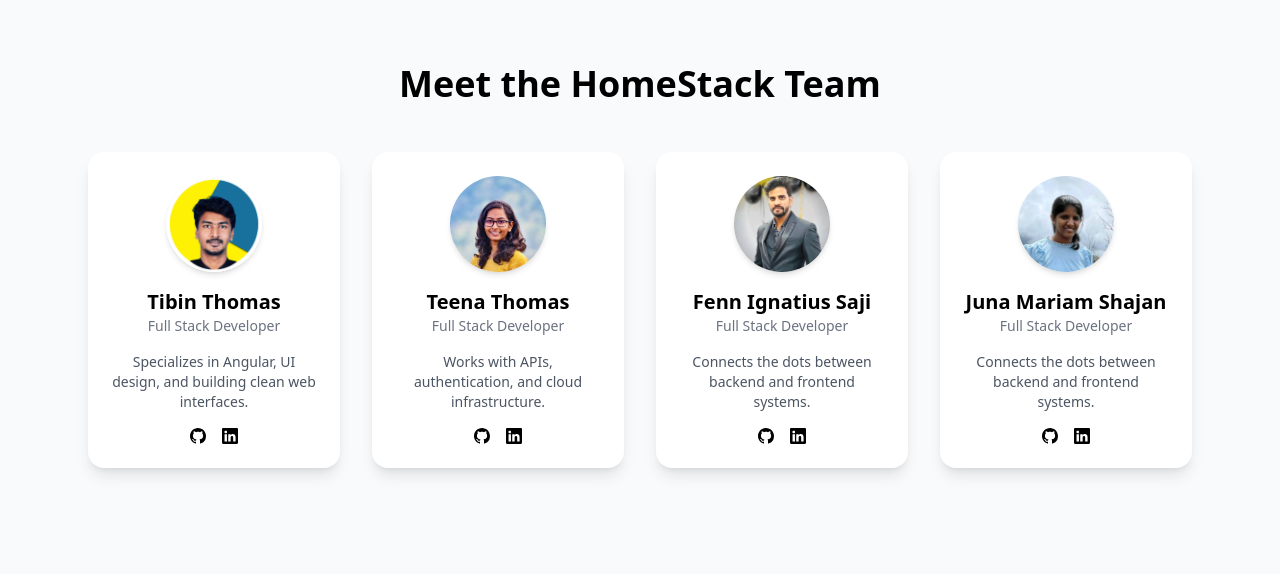
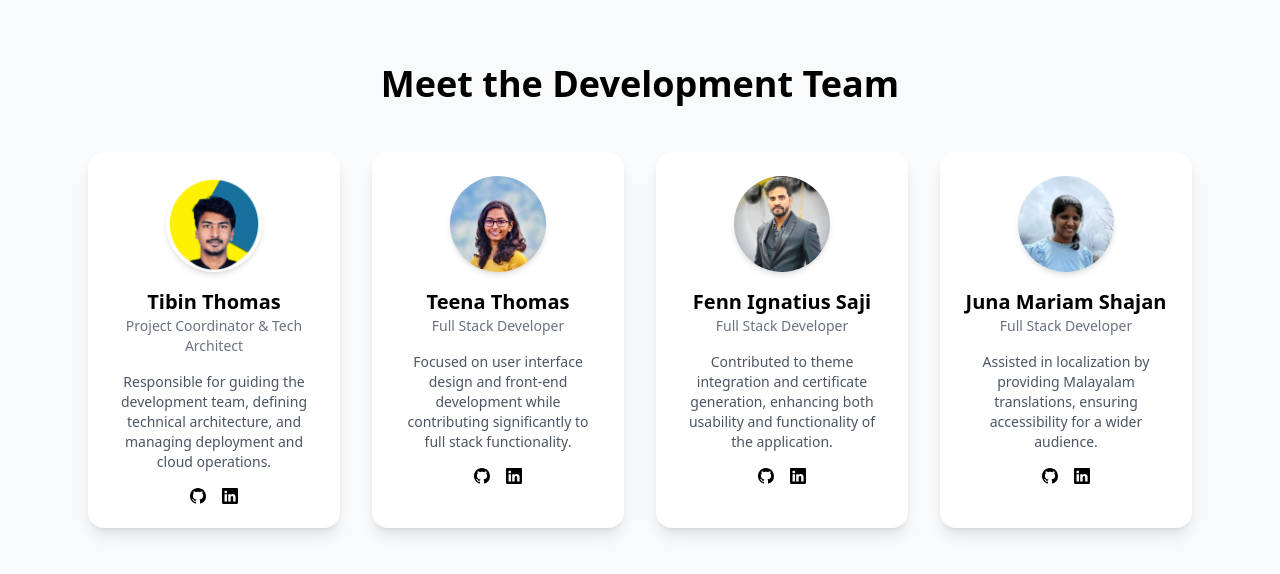
Before and after one commit to teena496/homestack-team, a plain HTML site: page index.html in a window 1280 px wide. Drawn offline with nearby package versions, Linux system fonts and the light colour scheme.

Commit message:
Changes in description and team name change

```diff
--- a/index.html
+++ b/index.html
@@ -9,7 +9,7 @@
   <body class="bg-gray-50">
     <section class="max-w-6xl mx-auto px-6 py-16">
       <h1 class="text-4xl font-bold mb-12 text-center">
-        Meet the HomeStack Team
+        Meet the Development Team
       </h1>
 
       <ul class="grid grid-cols-1 sm:grid-cols-2 lg:grid-cols-4 gap-8">
@@ -24,10 +24,12 @@
               class="w-24 h-24 rounded-full object-cover mb-4 shadow-md"
             />
             <h2 class="text-xl font-semibold">Tibin Thomas</h2>
-            <p class="text-sm text-gray-500 mb-2">Full Stack Developer</p>
+            <p class="text-sm text-gray-500 mb-2">
+              Project Coordinator & Tech Architect
+            </p>
             <p class="mt-2 text-sm text-gray-600">
-              Specializes in Angular, UI design, and building clean web
-              interfaces.
+              Responsible for guiding the development team, defining technical
+              architecture, and managing deployment and cloud operations.
             </p>
             <div class="mt-4 flex gap-4">
               <a
@@ -44,7 +46,6 @@
                 class="text-blue-600 hover:text-blue-800"
                 aria-label="LinkedIn"
               >
-                <!-- LinkedIn Icon -->
                 <img src="assets/linkedin.svg" />
               </a>
             </div>
@@ -64,7 +65,8 @@
             <h2 class="text-xl font-semibold">Teena Thomas</h2>
             <p class="text-sm text-gray-500 mb-2">Full Stack Developer</p>
             <p class="mt-2 text-sm text-gray-600">
-              Works with APIs, authentication, and cloud infrastructure.
+              Focused on user interface design and front-end development while
+              contributing significantly to full stack functionality.
             </p>
             <div class="mt-4 flex gap-4">
               <a
@@ -100,7 +102,8 @@
             <h2 class="text-xl font-semibold">Fenn Ignatius Saji</h2>
             <p class="text-sm text-gray-500 mb-2">Full Stack Developer</p>
             <p class="mt-2 text-sm text-gray-600">
-              Connects the dots between backend and frontend systems.
+              Contributed to theme integration and certificate generation,
+              enhancing both usability and functionality of the application.
             </p>
             <div class="mt-4 flex gap-4">
               <a
@@ -136,7 +139,8 @@
             <h2 class="text-xl font-semibold">Juna Mariam Shajan</h2>
             <p class="text-sm text-gray-500 mb-2">Full Stack Developer</p>
             <p class="mt-2 text-sm text-gray-600">
-              Connects the dots between backend and frontend systems.
+              Assisted in localization by providing Malayalam translations,
+              ensuring accessibility for a wider audience.
             </p>
             <div class="mt-4 flex gap-4">
               <a
```
